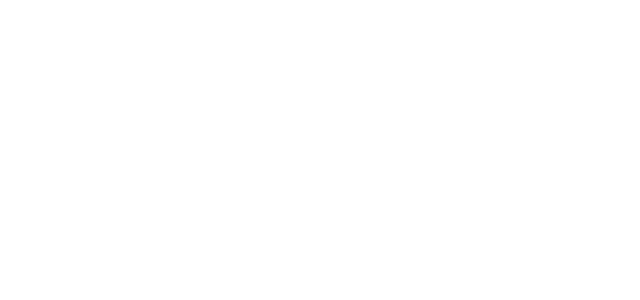
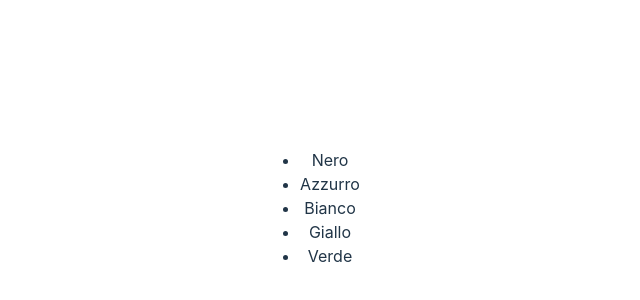
Before and after one commit to marcinicola/react, a React (Vite) app: page / in a window 1280 px wide. Shown: the part 192-492 px from the top of the page, without its empty margins (330-970 px from the left). Built offline with nearby package versions, Linux system fonts and the light colour scheme.

Commit message:
Esercizio 53

```diff
--- a/src/App.jsx
+++ b/src/App.jsx
@@ -1,12 +1,12 @@
-import { useState } from 'react'
 import './App.css'
+import { Colors } from './Colors'
 
 function App() {
 
 
   return (
     <>
-
+     <Colors items={["Nero","Azzurro","Bianco","Giallo","Verde"]}/>
     </>
   )
 }
--- /dev/null
+++ b/src/Colors.jsx
@@ -0,0 +1,3 @@
+export function Colors({ items }) {
+  return <ul>{items.map((item) => <li>{item}</li>)}</ul>;
+}
```
